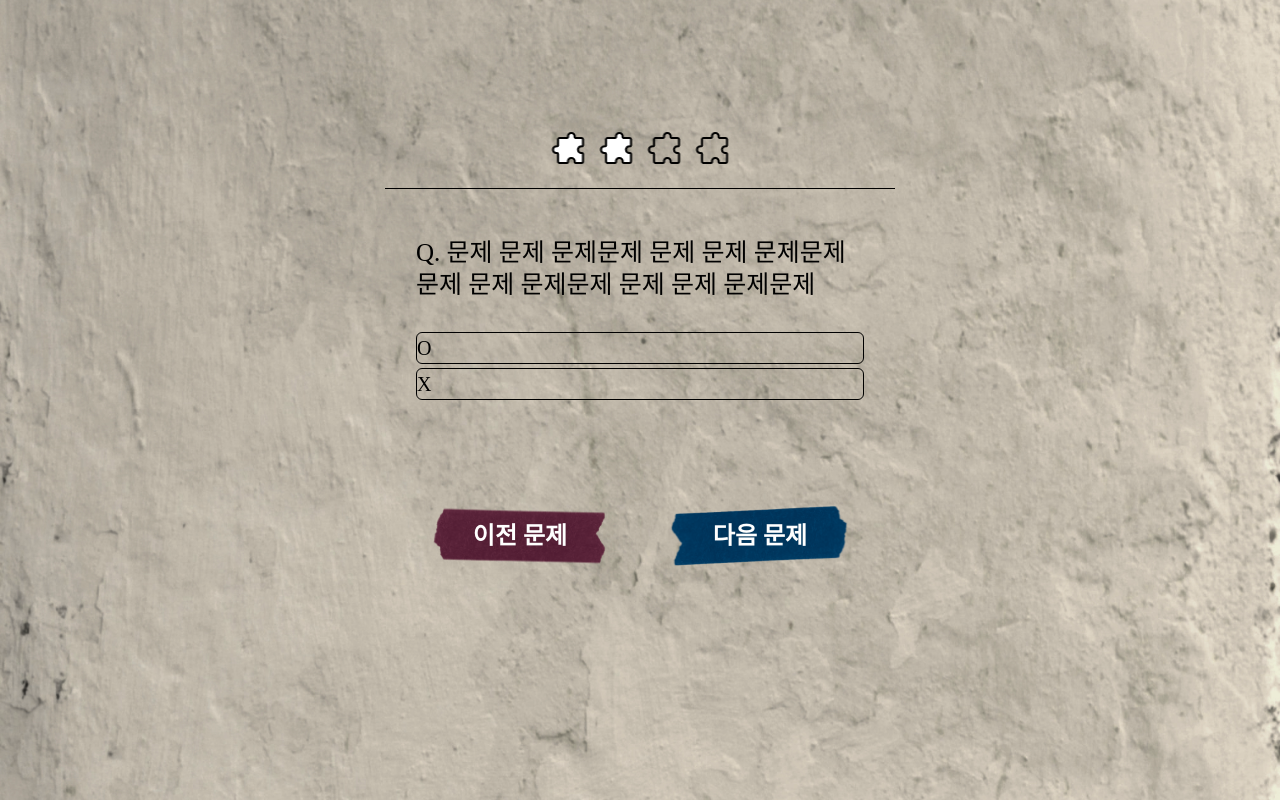
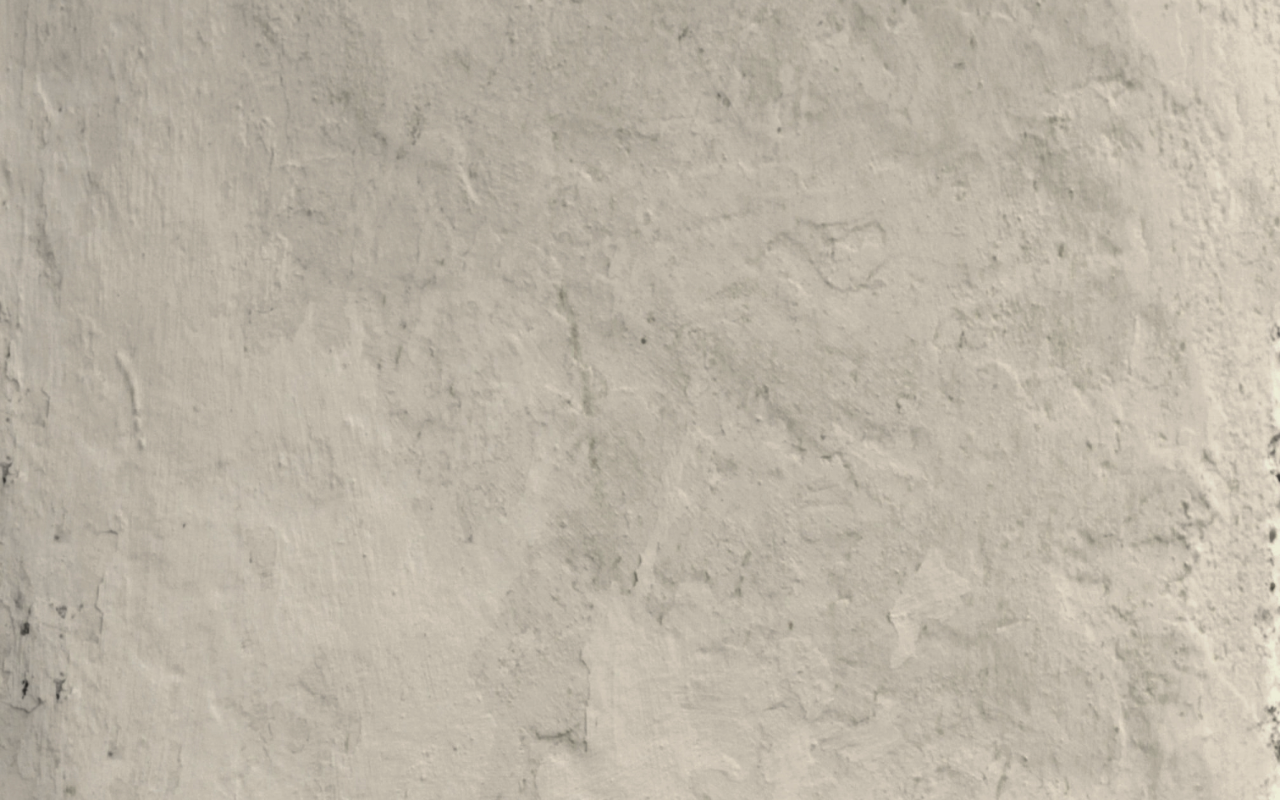
Before and after one commit to 2024-Summer-Bootcamp-teamC/Frontend, a React (Vite) app: page / in a window 1280 px wide. Built offline with nearby package versions, Linux system fonts and the light colour scheme; a web font is replaced by a local one.

Commit message:
design: App.tsx 수정

```diff
--- a/src/App.tsx
+++ b/src/App.tsx
@@ -1,17 +1,11 @@
 // src/App.tsx
 import React from 'react';
 import './index.css';
-import NavBar from './components/NavBar';
-import GreatPage from './pages/GreatPage';
-import GreatQuizPageLeft from './pages/GreatQuizPageLeft';
-import GreatQuizPageRight from './pages/GreatQuizPageRight';
 
 const App: React.FC = () => {
   return (
     <div className="flex items-center justify-center min-h-screen font-songmyung">
-      <div className="App">
-        <GreatQuizPageRight></GreatQuizPageRight>
-      </div>
+      <div className="App"></div>
     </div>
   );
 };
```
